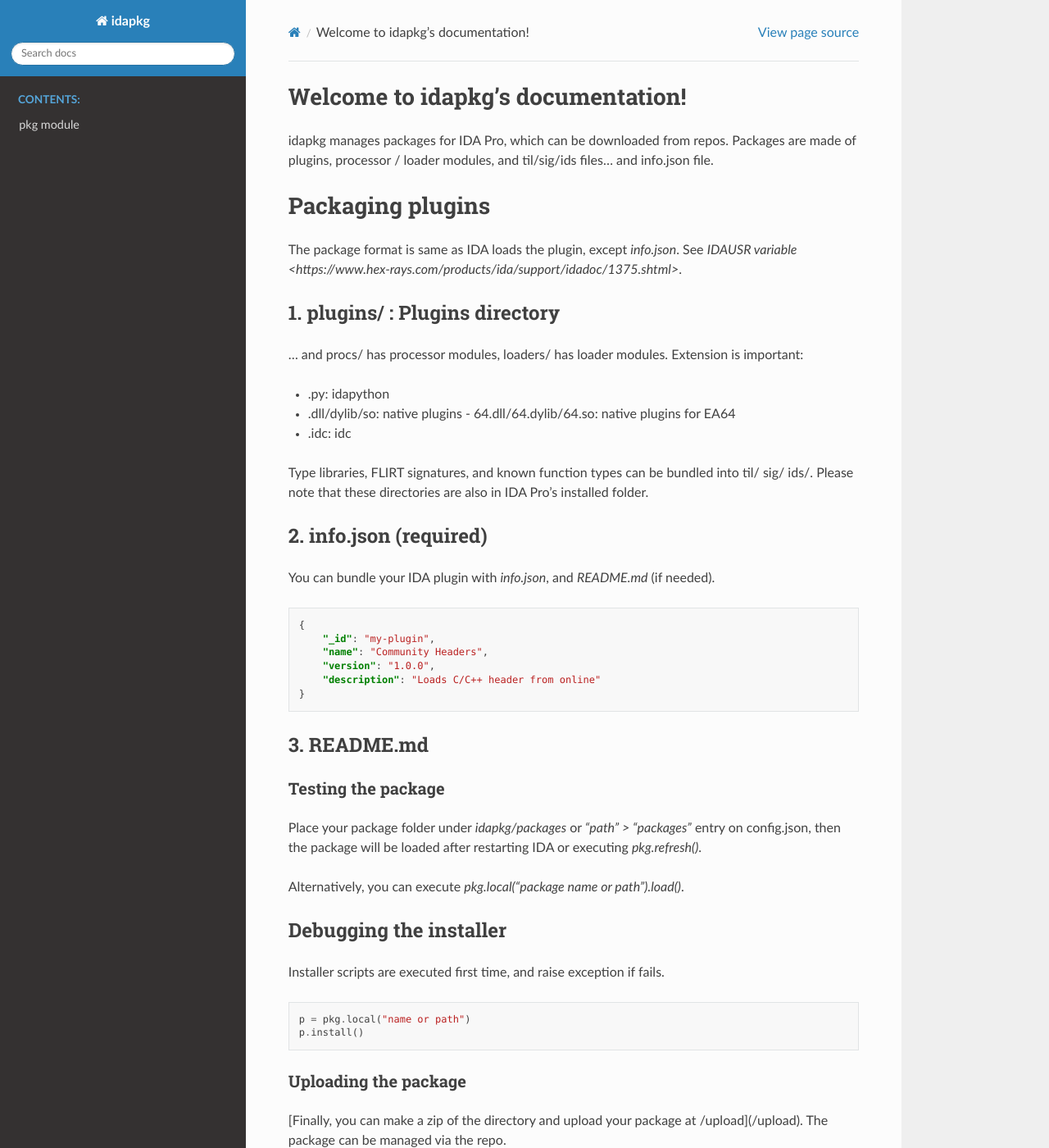
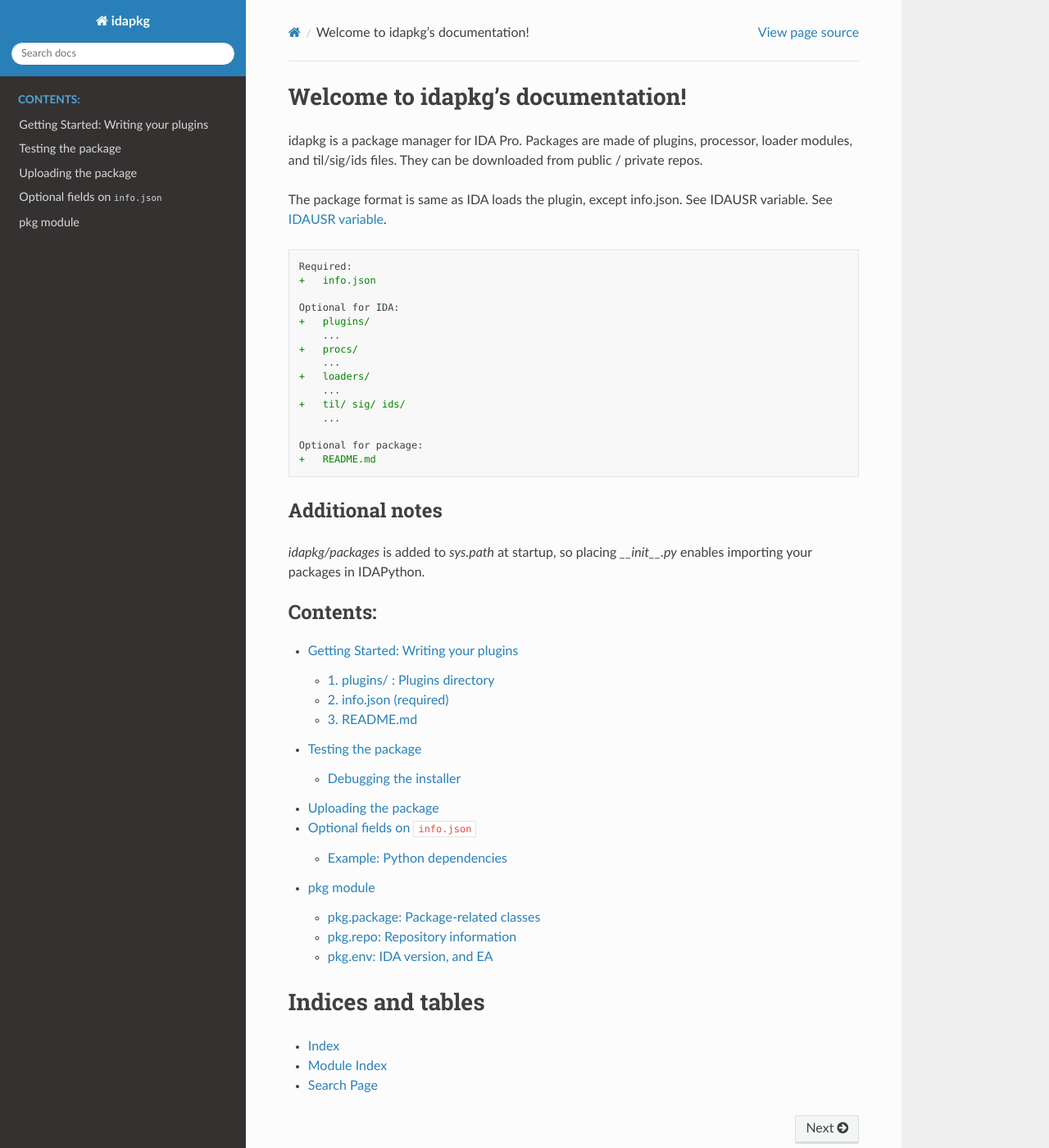
Before and after one commit to Jinmo/idapkg, a Sphinx documentation site: the page built from docs/source/index.rst, in a window 1280 px wide and 1400 px high. Shown: the whole window at 82% size. Built offline with Sphinx 7.4.7 and the Read the Docs theme 2.0.0, drawn with Linux system fonts in a browser that asks for light colours; some of the changed text lies outside the part shown.

Commit message:
edit documents

```diff
--- a/docs/source/index.rst
+++ b/docs/source/index.rst
@@ -6,167 +6,32 @@
 Welcome to idapkg's documentation!
 ==================================
 
-idapkg manages packages for IDA Pro, which can be downloaded from repos. Packages are made of plugins, processor / loader modules, and til/sig/ids files... and info.json file.
+idapkg is a package manager for IDA Pro. Packages are made of plugins, processor, loader modules, and til/sig/ids files. They can be downloaded from public / private repos.
 
-Packaging plugins
-==================================
+The package format is same as IDA loads the plugin, except info.json. See IDAUSR variable. See `IDAUSR variable <https://www.hex-rays.com/products/ida/support/idadoc/1375.shtml>`_.
 
-The package format is same as IDA loads the plugin, except `info.json`. See `IDAUSR variable <https://www.hex-rays.com/products/ida/support/idadoc/1375.shtml>`.
+.. code-block :: diff
 
-.. code::
     Required:
     +   info.json
 
     Optional for IDA:
     +   plugins/
-           ...
+        ...
     +   procs/
-           ...
+        ...
     +   loaders/
-           ...
+        ...
     +   til/ sig/ ids/
-           ...
+        ...
 
     Optional for package:
     +   README.md
 
-1. plugins/ : Plugins directory
-********
 
-... and procs/ has processor modules, loaders/ has loader modules. Extension is important:
-
-- .py: idapython
-- .dll/dylib/so: native plugins
-  - 64.dll/64.dylib/64.so: native plugins for EA64
-- .idc: idc
-
-Type libraries, FLIRT signatures, and known function types can be bundled into til/ sig/ ids/. Please note that these directories are also in IDA Pro's installed folder.
-
-2. info.json (required)
-********
-
-You can bundle your IDA plugin with `info.json`, and `README.md` (if needed).
-
-.. code-block :: json
-
-    {
-        "_id": "my-plugin",
-        "name": "Community Headers",
-        "version": "1.0.0",
-        "description": "Loads C/C++ header from online"
-    }
-
-3. README.md
-********
-
-.. code-block ::markdown
-
-    My Plugin
-    ===
-
-    Awesome description here.
-
-Testing the package
-########
-
-Place your package folder under `idapkg/packages` or `"path" > "packages"` entry on config.json, then the package will be loaded after restarting IDA or executing `pkg.refresh()`.
-
-Alternatively, you can execute `pkg.local("package name or path").load()`.
-
-Debugging the installer
-********
-
-Installer scripts are executed first time, and raise exception if fails.
-
-.. code-block:: python
-
-    p = pkg.local("name or path")
-    p.install()
-
-Uploading the package
-########
-
-[Finally, you can make a zip of the directory and upload your package at /upload](/upload). The package can be managed via the repo.
-
-********
-Optional fields on :code:`info.json`
-********
-
-\_id (actual path), name, version, description are needed.
-
-installers: Installation scripts
-########
-
-.. code-block:: javascript
-
-    "installers": [
-        "installers/pip.py"
-    ]
-
-They must be python scripts. The entries are executed in order.
-
-Before execution, `os.chdir(package_root)` is done. `__file__` is also provided.
-Raise exception to abort installation, and the files will be removed.
-
-For installing pip packages, see below.
-
-Example: Python dependencies
-********
-
-idapkg creates and uses virtualenv at `~/idapkg/python.` pip for this env is available.
-
-.. code-block:: python
-
-    import os
-    import pkg.env as env
-
-    if env.os == 'linux' and env.version < 7:
-        assert not os.system('apt-get install -y php7.2-cli') # Bonus!
-
-    assert not os.system('pip install -r requirements.txt')
-
-
-`pkg.env` module is from idapkg, and it has useful variables too.
-
-- `env.os`: operating system, one of ('win', 'mac', 'linux')
-- `env.ea`: current ea, one of (32, 64)
-- `env.version`: python Decimal object for IDA Pro's version (ex. `Decimal(6.95)`)
-- `env.version_info`: namedtuple with version details (ex. `VersionPair(major=7, minor=0, micro=171130)`)
-
-For `pkg.*` references, see [API docs](/not-yet).
-
-dependencies: Dependencies between packages
-########
-
-A package can have dependency list. The loading order is also sorted regarding to dependencies.
-
-.. code-block:: javascript
-
-    "dependencies": {
-        "ifred": "*"
-    }
-
-keywords: Package keywords
-########
-
-Array of words that represents your package. Note that `procs`, `plugins`, and some words are automatically added depending on the content.
-
-.. code-block:: javascript
-
-    "keywords": ["theme"]
-
-homepage: Your project homepage
-########
-
-Add website to package information page.
-
-.. code-block:: javascript
-
-    "homepage": "https://your_site.com"
-
-********
+################
 Additional notes
-********
+################
 
 `idapkg/packages` is added to `sys.path` at startup, so placing `__init__.py` enables importing your packages in IDAPython.
 
@@ -174,6 +39,7 @@
    :maxdepth: 2
    :caption: Contents:
 
+   getting-started
    pkg
 
 
```
Also changed, not shown: docs/source/getting-started.rst (added, +135 -0 lines).
